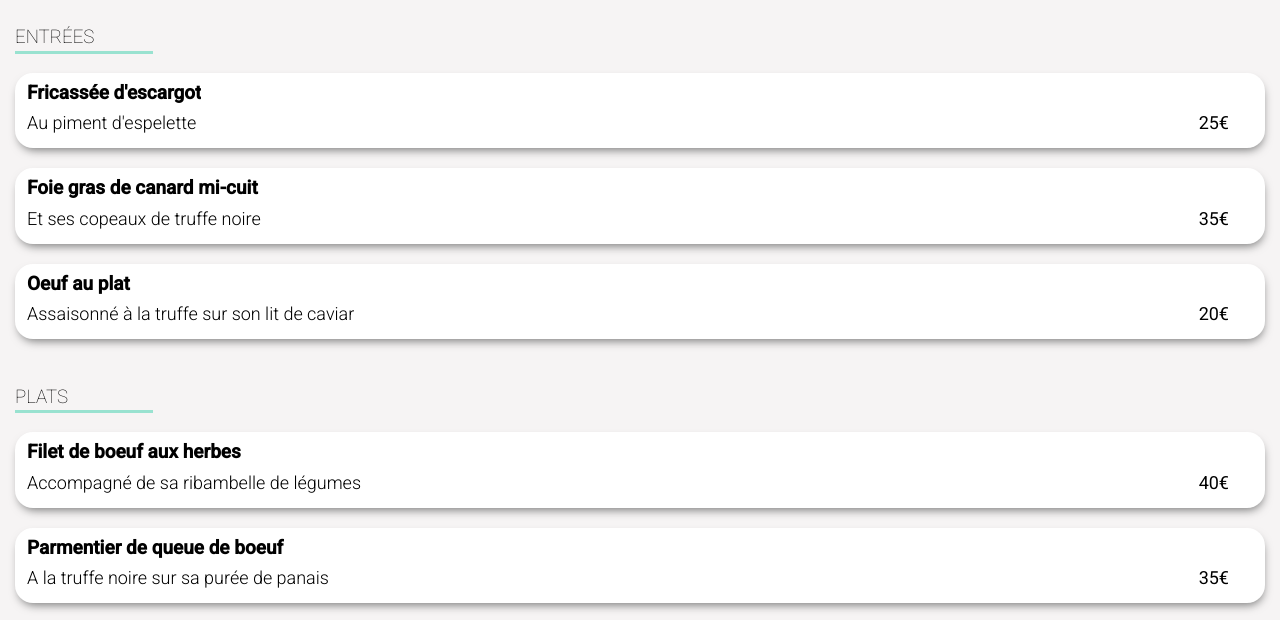
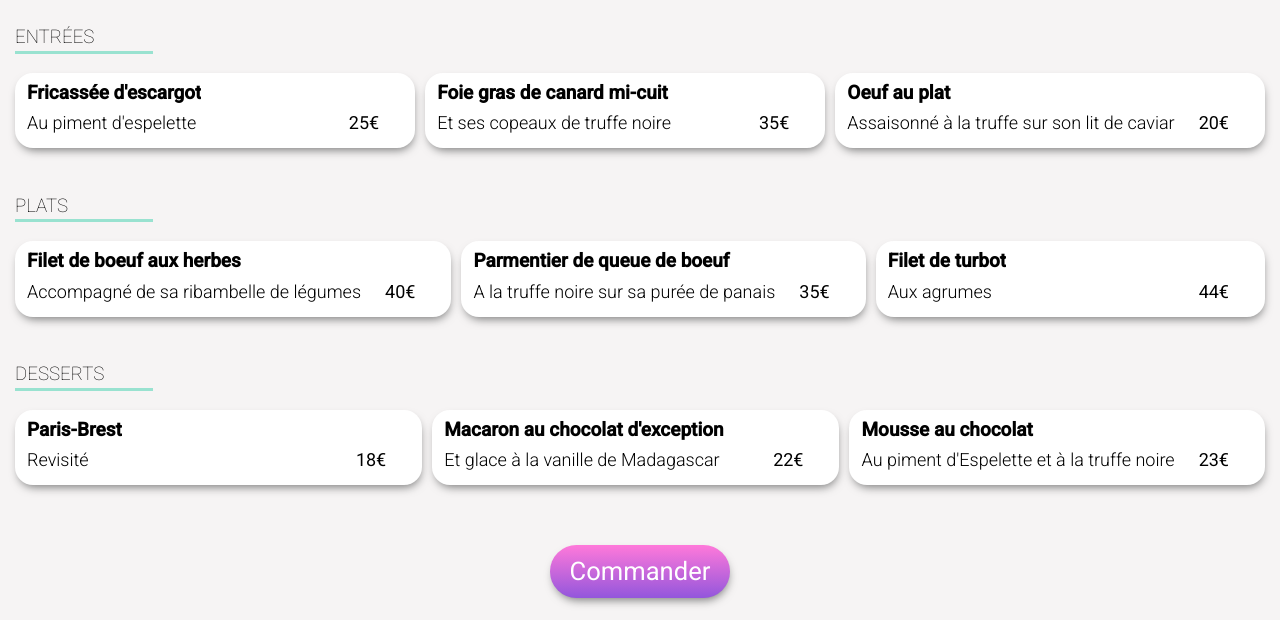
Before and after one commit to sabbendra/PROJET-3-Ohmyfood, a plain HTML site: page card1.html in a window 1280 px wide. Shown: the part 331-951 px from the top of the page. Drawn offline with Linux system fonts and the light colour scheme; a web font is replaced by a local one.

Commit message:
création des pages de menu en version desktop

```diff
--- a/css/stylecard.css
+++ b/css/stylecard.css
@@ -586,6 +586,12 @@ h6 {
         padding-top: 9px;
     }
 
+    .sub-menu {
+        display: grid;
+        gap: 10px;
+        grid-template-columns: repeat(3,1fr);
+    }
+
     .boxshadow-menu {
         display: flex;
         background-color: white;
@@ -696,6 +702,7 @@ h6 {
         box-shadow: 1px 5px 10px -3px #787878;
         cursor: pointer;
         transition: transform 200ms;
+        font-size: 1.6em;
     }
 
     .button {
```
